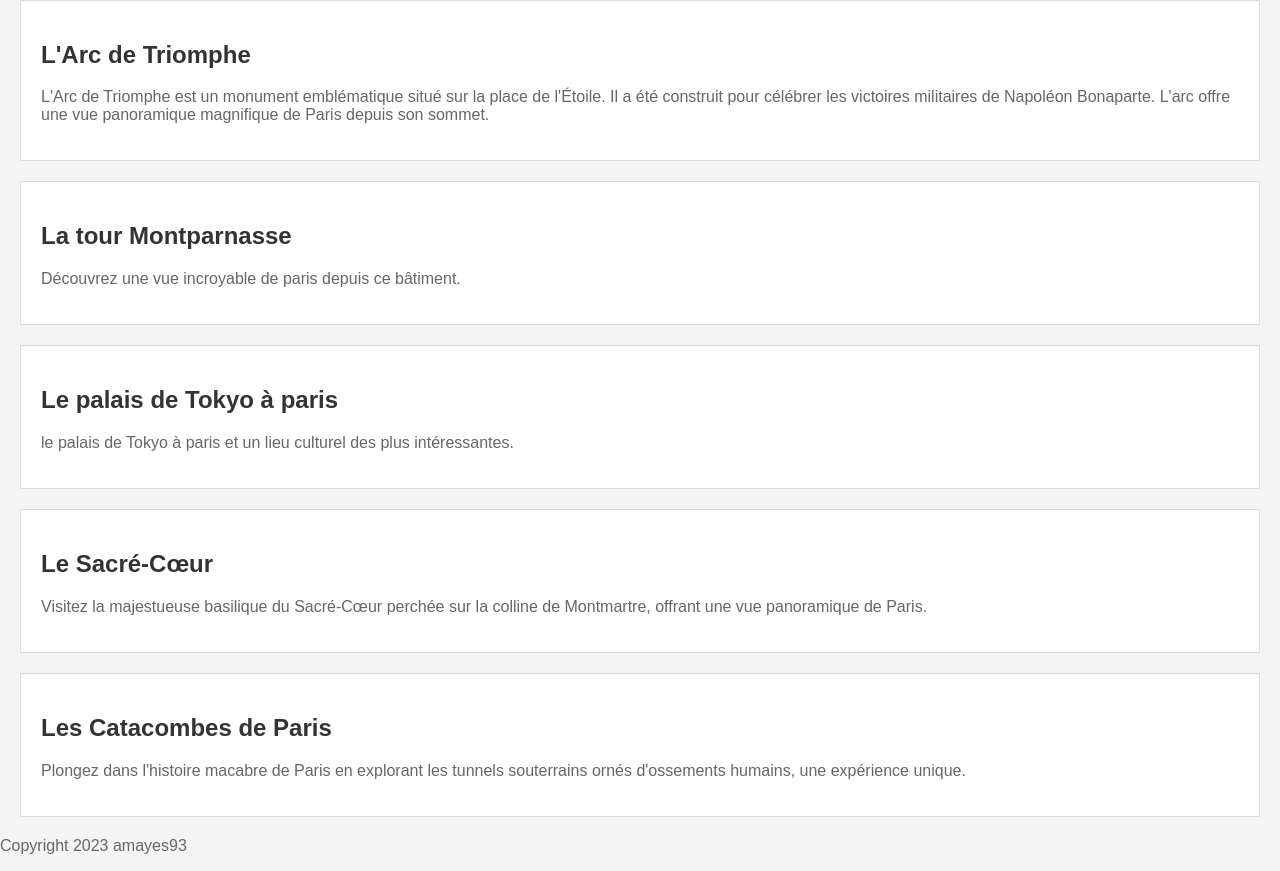
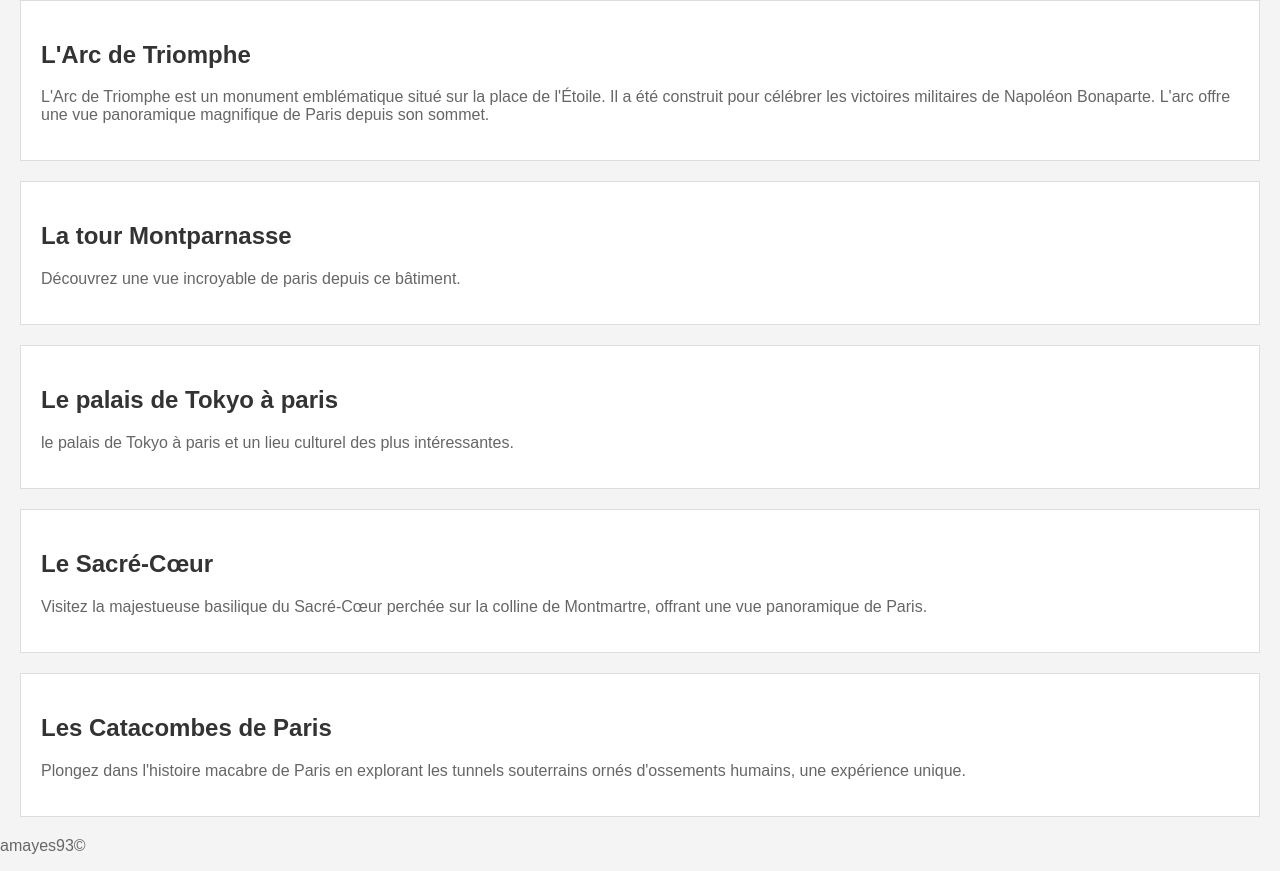
Before and after one commit to amayes93/AdSens, a plain HTML site: page index.html in a window 1280 px wide. Shown: the part 479-1350 px from the top of the page. Drawn offline with Linux system fonts and the light colour scheme.

Commit message:
Update index.html

```diff
--- a/index.html
+++ b/index.html
@@ -110,7 +110,7 @@ p {
             </p>
         </section>
 <footer>
-  <p>Copyright 2023 amayes93</p>
+  <p>amayes93©</p>
 </footer>
     </main>
 </body>
```
